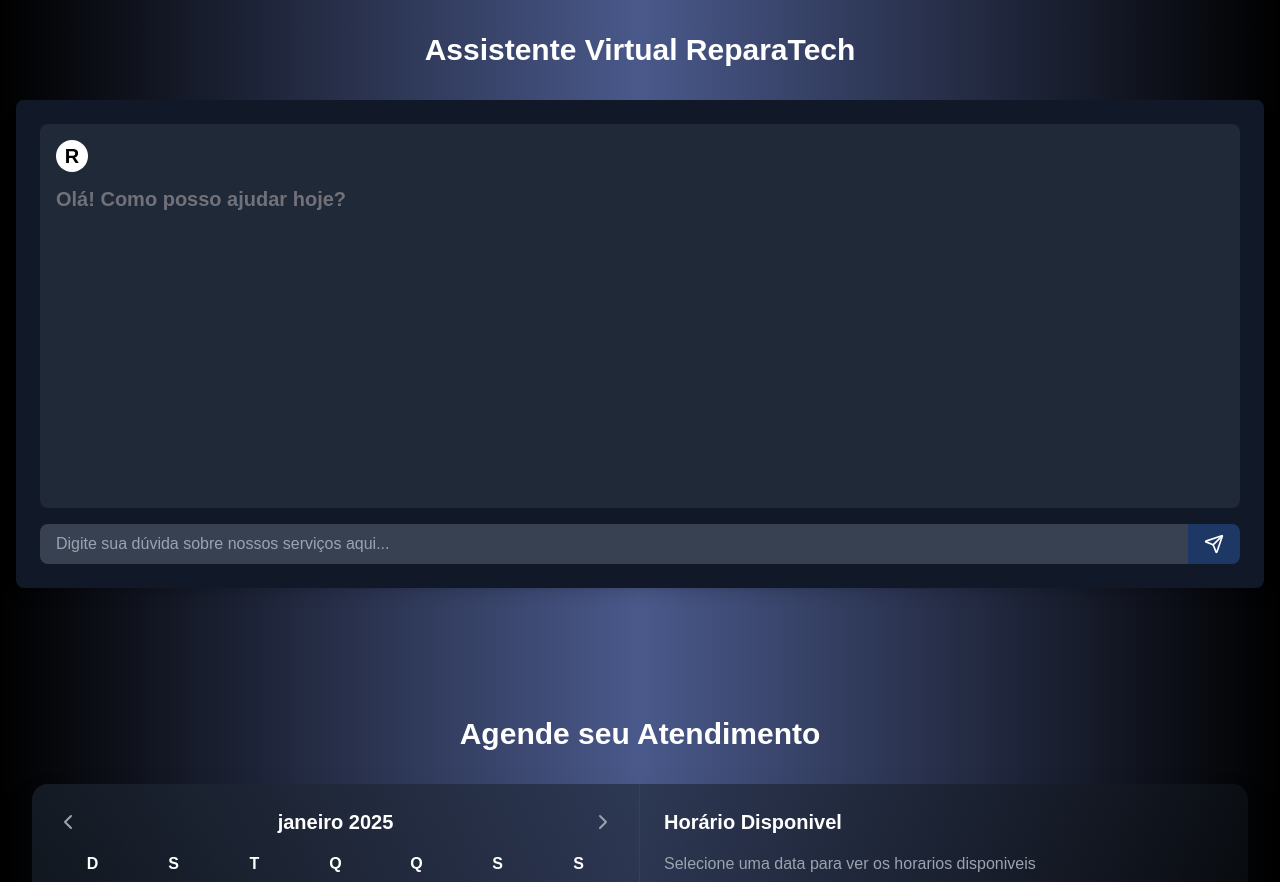
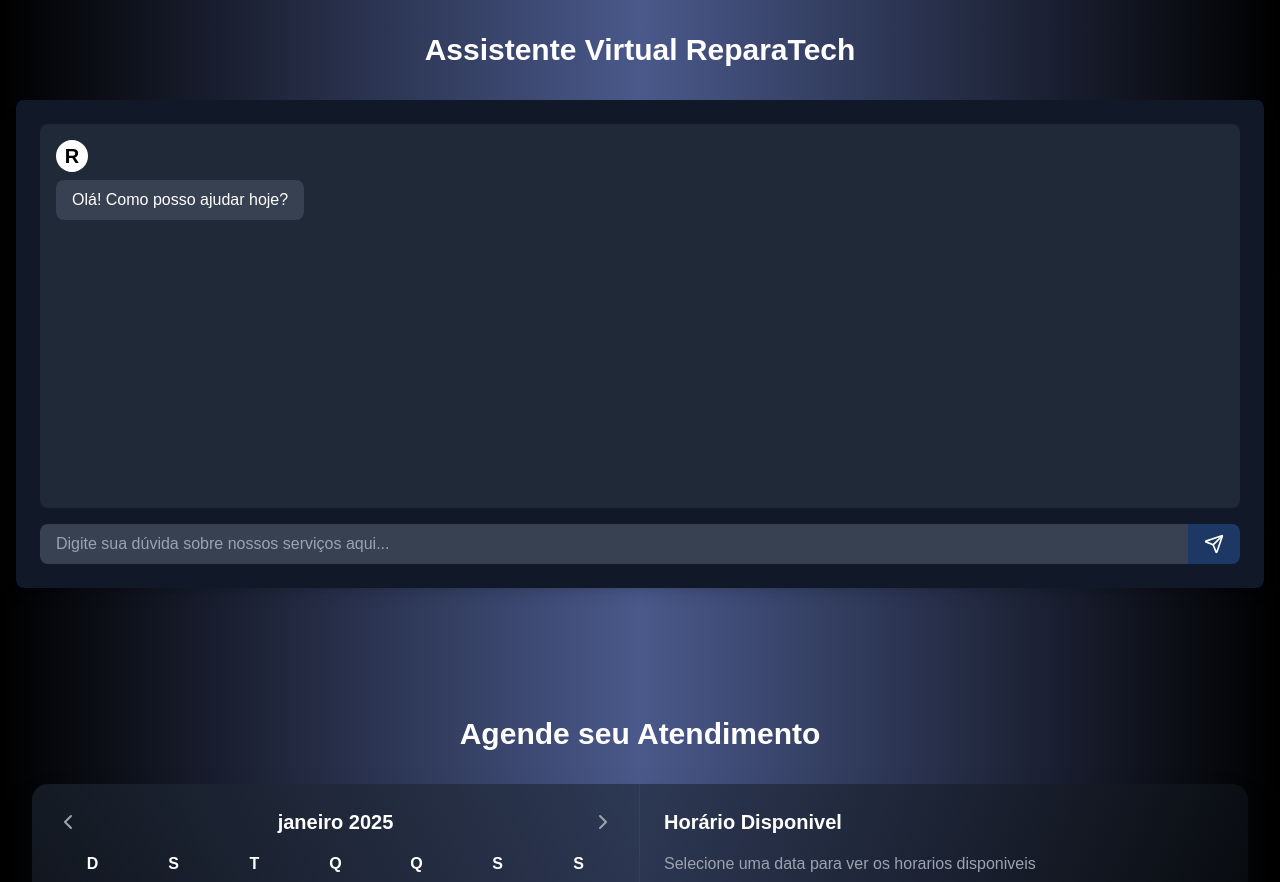
Before and after one commit to Faccin27/reparatech, a Next.js app: page / in a window 1280 px wide. Shown: the part 1500-2382 px from the top of the page. Built offline with nearby package versions, Linux system fonts and the light colour scheme.

Commit message:
feat: created chat and memory to generative AI

```diff
--- a/src/components/chatbot.tsx
+++ b/src/components/chatbot.tsx
@@ -4,9 +4,19 @@
 import { Send } from "lucide-react";
 import { GoogleGenerativeAI } from "@google/generative-ai";
 
+type Message = {
+  content: string;
+  role: "user" | "assistant";
+};
+
 export default function AIChatbot() {
   const [message, setMessage] = useState<string>("");
-  const [result, setResult] = useState<string>("");
+  const [messages, setMessages] = useState<Message[]>([
+    {
+      content: "Olá! Como posso ajudar hoje?",
+      role: "assistant",
+    },
+  ]);
 
   const systemPrompt = `
   Você é o assistente virtual da ReparaTech, especializado em atendimento ao cliente para nossa assistência técnica de celulares, smartphones, computadores e notebooks.
@@ -73,9 +83,8 @@
   "Desculpe, sou especializado apenas em assuntos relacionados a reparos de celulares, smartphones, computadores e notebooks. Para outras informações, por favor, entre em contato com nossa equipe pelo telefone ou visite nossa loja."
 `;
 
-
   const genAI = new GoogleGenerativeAI(
-    "sua key aqui"
+    "Sua key aqui"
   );
   const model = genAI.getGenerativeModel({ model: "gemini-1.5-flash" });
 
@@ -85,16 +94,40 @@
     try {
       // Adiciona uma verificação inicial se a mensagem está vazia
       if (!message.trim()) {
-        setResult("Por favor, digite sua pergunta sobre nossos serviços de reparo de celulares.");
         return;
       }
 
-      const fullPrompt = `${systemPrompt}\n\nUsuário: ${message}\nAssistente:`;
+      // Add user message to chat
+      const userMessage: Message = {
+        content: message,
+        role: "user",
+      };
+
+      setMessages(prev => [...prev, userMessage]);
+
+      // Create conversation history for context
+      const conversationHistory = messages
+        .map(msg => `${msg.role === "user" ? "Usuário" : "Assistente"}: ${msg.content}`)
+        .join("\n");
+
+      const fullPrompt = `${systemPrompt}\n\n${conversationHistory}\nUsuário: ${message}\nAssistente:`;
+
       let res = await model.generateContent(fullPrompt);
-      setResult(res.response.text());
+
+      // Add assistant response to chat
+      const assistantMessage: Message = {
+        content: res.response.text(),
+        role: "assistant",
+      };
+
+      setMessages(prev => [...prev, assistantMessage]);
       setMessage("");
     } catch (error) {
-      setResult("Desculpe, ocorreu um erro. Por favor, tente novamente ou entre em contato conosco diretamente.");
+      const errorMessage: Message = {
+        content: "Desculpe, ocorreu um erro. Por favor, tente novamente ou entre em contato conosco diretamente.",
+        role: "assistant",
+      };
+      setMessages(prev => [...prev, errorMessage]);
       console.error("Erro na geração:", error);
     }
   };
@@ -107,16 +140,22 @@
         </h2>
         <div className="bg-gray-900 rounded-lg shadow-lg p-6">
           <div className="h-96 mb-4 overflow-y-auto bg-gray-800 rounded-lg p-4">
-            <div className="w-8 h-8 rounded-full bg-white items-center flex justify-center mb-5">
-              <span className="text-black font-bold text-xl">R</span>
-            </div>
-            <p
-              className={`${
-                result === "" ? "text-zinc-500 animate-bounce duration-1000" : "text-white"
-              } font-bold text-xl`}
-            >
-              {result === "" ? "Olá! Como posso ajudar hoje?" : result}
-            </p>
+            {messages.map((msg, index) => (
+              <div key={index} className="mb-4">
+                {msg.role === "assistant" && (
+                  <div className="w-8 h-8 rounded-full bg-white items-center flex justify-center mb-2">
+                    <span className="text-black font-bold text-xl">R</span>
+                  </div>
+                )}
+                <div className={`${msg.role === "user" ? "ml-auto text-right" : ""} max-w-[80%]`}>
+                  <p className={`${
+                    msg.role === "user" ? "bg-blue-500/30" : "bg-gray-700"
+                  } inline-block rounded-lg px-4 py-2 text-white`}>
+                    {msg.content}
+                  </p>
+                </div>
+              </div>
+            ))}
           </div>
           <form onSubmit={handleSubmit} className="flex">
             <input
```
